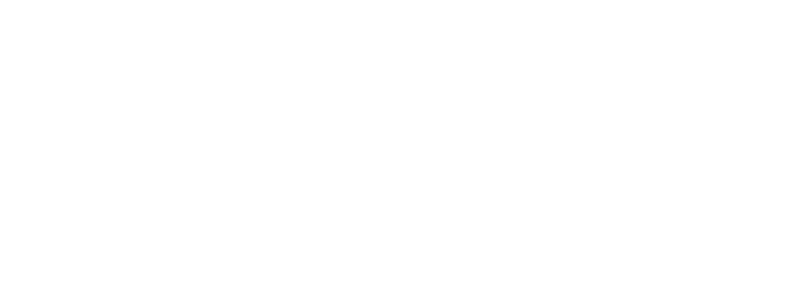
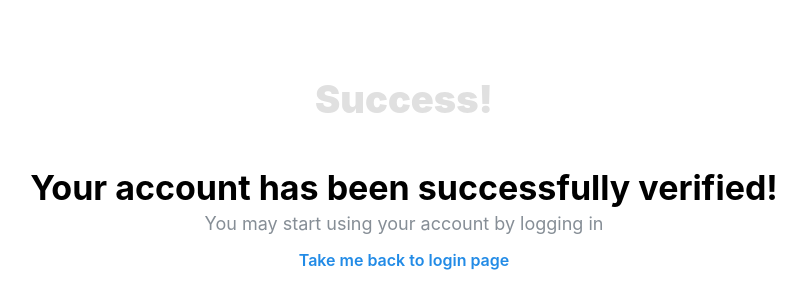
Before and after one commit to CoderNessim/OWdle, a React (Vite) app: page /verified in a window 1280 px wide. Shown: the top 308 px of the page, without its empty margins (236-1042 px from the left). Built offline with nearby package versions, Linux system fonts and the light colour scheme; no server answers.

Commit message:
added a verification page when user gets authorized, made code cleaner

```diff
--- a/src/hooks/useLogin.js
+++ b/src/hooks/useLogin.js
@@ -10,12 +10,11 @@
     mutationFn: ({ email, password }) => login({ email, password }),
     onSuccess: (user) => {
       notifications.show({
-        title: `Welcome back, ${user.name}!`,
+        title: `Welcome back, ${user.user.identities[0].identity_data.first_name}!`,
         message: 'Login was successful',
       });
       navigate('/app');
-      console.log(user)
-      queryClient.setQueryData(['user'], user);
+      queryClient.setQueryData(['user'], user.user);
     },
     onError: (error) => {
       notifications.show({
--- /dev/null
+++ b/src/hooks/useLogout.js
@@ -0,0 +1,30 @@
+import { useMutation, useQueryClient } from '@tanstack/react-query';
+import { logout } from '../services/apiAuth';
+import { notifications } from '@mantine/notifications';
+import { useNavigate } from 'react-router-dom';
+
+export function useLogout() {
+  const navigate = useNavigate();
+  const queryClient = useQueryClient();
+  const { mutate: logoutMutate, isPending } = useMutation({
+    mutationFn: () => logout(),
+    onSuccess: () => {
+      notifications.show({
+        title: 'Logout successful!',
+        message: 'You will now be redirected to the home page',
+        color: 'green',
+      });
+      queryClient.removeQueries({ queryKey: ['user'], exact: true });
+      navigate('/', { replace: true });
+    },
+    onError: (error) => {
+      notifications.show({
+        title: 'There was an error while loging out',
+        message: error.message,
+        color: 'red',
+      });
+      console.log(error.message);
+    },
+  });
+  return { logoutMutate, isPending };
+}
--- a/src/hooks/useSignup.js
+++ b/src/hooks/useSignup.js
@@ -1,13 +1,12 @@
 import { notifications } from '@mantine/notifications';
-import { useMutation, useQueryClient } from '@tanstack/react-query';
+import { useMutation } from '@tanstack/react-query';
 import { signup } from '../services/apiAuth';
 import { useNavigate } from 'react-router-dom';
 
 export function useSignup() {
   const navigate = useNavigate();
-  const queryClient = useQueryClient();
   const { mutate, isPending, isError } = useMutation({
-    mutationFn: ({ email, password }) => signup({ email, password }),
+    mutationFn: ({ email, password, name }) => signup({ email, password, name }),
     onSuccess: () => {
       notifications.show({
         title: `Registration successful!`,
--- /dev/null
+++ b/src/hooks/useVerification.js
@@ -0,0 +1,29 @@
+import { useMutation, useQuery } from '@tanstack/react-query';
+import { getUser, uploadUser } from '../services/apiAuth';
+import { notifications } from '@mantine/notifications';
+
+export function useVerification() {
+  const { data: user, isPending } = useQuery({
+    queryKey: ['user'],
+    queryFn: getUser,
+  });
+
+  const { mutate } = useMutation({
+    mutationFn: (data) => uploadUser(data),
+    onSuccess: () => {
+      notifications.show({
+        title: 'User has been verified!',
+        message: 'User has been updated successfully',
+        color: 'green',
+      });
+    },
+    onError: (error) => {
+      notifications.show({
+        title: 'There was an error while verifying user',
+        message: error.message,
+        color: 'red',
+      });
+    },
+  });
+  return { mutate, isPending, user };
+}
--- a/src/pages/AppLayout.jsx
+++ b/src/pages/AppLayout.jsx
@@ -1,7 +1,15 @@
+import { useQuery } from '@tanstack/react-query';
 import Header from '../ui/Header';
 import { Outlet } from 'react-router-dom';
+import { getUser } from '../services/apiAuth';
 
 function AppLayout() {
+  const {
+    data: userData,
+    isPending,
+    isError,
+  } = useQuery({ queryKey: ['user'], queryFn: getUser });
+  console.log(userData);
   return (
     <>
       <Header />
--- a/src/pages/Login.jsx
+++ b/src/pages/Login.jsx
@@ -27,9 +27,10 @@
           : null,
     },
   });
-  const { mutate, isPending, isError } = useLogin();
+  const { mutate, isPending } = useLogin();
 
   function handleSubmit(data) {
+    console.log(data);
     mutate(data);
     form.reset();
   }
@@ -84,7 +85,11 @@
             {`Don't have an account? Register`}
           </Anchor>
           <Group>
-            <Button radius="xl" onClick={() => navigate(-1)} disabled={isPending}>
+            <Button
+              radius="xl"
+              onClick={() => navigate('/')}
+              disabled={isPending}
+            >
               Back
             </Button>
             <Button type="submit" radius="xl" disabled={isPending}>
--- a/src/pages/Signup.jsx
+++ b/src/pages/Signup.jsx
@@ -31,16 +31,17 @@
     },
   });
 
-  const { mutate, isPending, isError } = useSignup();
+  const { mutate, isPending } = useSignup();
 
   function handleSubmit(data) {
+    console.log(data);
     mutate(data);
   }
 
   return (
     <Paper radius="md" p="xl" withBorder>
       <Text size="lg" fw={500} style={{ paddingBottom: '20px' }}>
-        Welcome to Overwatchdle, register to create an account
+        Welcome to Overwatchdle! Register to create an account
       </Text>
       <form
         onSubmit={form.onSubmit((data) => {
@@ -97,7 +98,11 @@
             Already have an account? Login
           </Anchor>
           <Group>
-            <Button radius="xl" onClick={() => navigate(-1)} disabled={isPending}>
+            <Button
+              radius="xl"
+              onClick={() => navigate('/')}
+              disabled={isPending}
+            >
               Back
             </Button>
             <Button type="submit" radius="xl" disabled={isPending}>
--- a/src/pages/VerificationPage.jsx
+++ b/src/pages/VerificationPage.jsx
@@ -1,9 +1,31 @@
-function VerificationPage() {
+import { Title, Text, Button, Container, Group } from '@mantine/core';
+import { useVerification } from '../hooks/useVerification';
+import { useNavigate } from 'react-router-dom';
+import classes from '../ui/Error.module.css';
+
+export default function VerificationPage() {
+  const navigate = useNavigate();
+  const { user, isPending, mutate } = useVerification();
+
+  function handleVerification() {
+    navigate('/login', { replace: true });
+    mutate({ ...user, verified: true });
+  }
+
   return (
-    <div>
-
-    </div>
-  )
+    <Container className={classes.root}>
+      <div className={classes.label}>Success!</div>
+      <Title className={classes.title}>
+        Your account has been successfully verified!
+      </Title>
+      <Text c="dimmed" size="lg" ta="center" className={classes.description}>
+        You may start using your account by logging in
+      </Text>
+      <Group justify="center">
+        <Button variant="subtle" size="md" onClick={handleVerification}>
+          {isPending ? 'Loading...' : 'Take me back to login page'}
+        </Button>
+      </Group>
+    </Container>
+  );
 }
-
-export default VerificationPage
--- a/src/services/apiAuth.js
+++ b/src/services/apiAuth.js
@@ -4,18 +4,33 @@
   const { data: user, error: signupError } = await supabase.auth.signUp({
     email,
     password,
+    options: {
+      data: {
+        first_name: name,
+      },
+      emailRedirectTo: 'http://localhost:5173/verified',
+    },
   });
 
   if (signupError) throw new Error(signupError.message);
 
-  // const { data, error } = await supabase
-  //   .from('users')
-  //   .insert([{ email, name, user_id: user.id }])
-  //   .single();
+  return user;
+}
 
-  // if (error) throw new Error(error.message);
-
-  return user;
+export async function uploadUser(data) {
+  console.log(data);
+  const { error } = await supabase
+    .from('users')
+    .insert([
+      {
+        email: data.email,
+        name: data.identities[0].identity_data.first_name,
+        user_id: data.id,
+        verified: true,
+      },
+    ])
+    .single();
+  if (error) throw new Error(error.message);
 }
 
 export async function verifyEmail(token) {
--- a/src/ui/Header.jsx
+++ b/src/ui/Header.jsx
@@ -19,6 +19,7 @@
   //     {link.label}
   //   </a>
 
+
   return (
     <header className={classes.header}>
       <Container size="md" className={classes.inner}>
```
